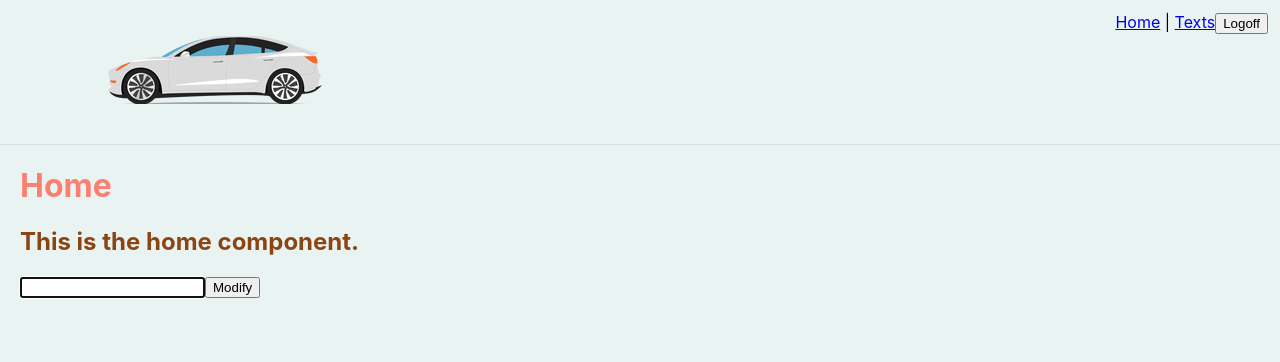
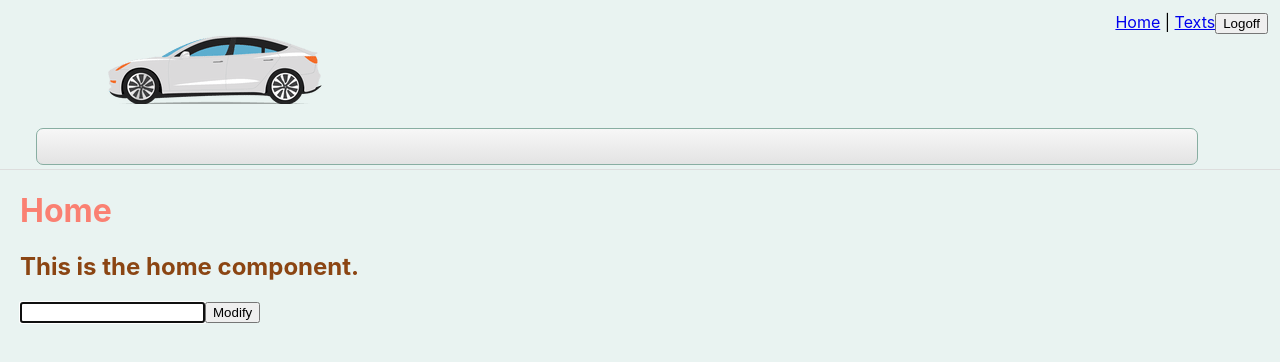
Before and after one commit to rodrigocfd/vue-test, a React (Create React App) app: page /#/login in a window 1280 px wide. Both pictures are taken after typing "Sample", "Sample123" into the empty fields and a click on the input "Proceed". Shown: the top 362 px of the page. Built offline with nearby package versions, Linux system fonts and the light colour scheme.

Commit message:
Menu position marks.

```diff
--- a/src/app/App.jsx
+++ b/src/app/App.jsx
@@ -4,7 +4,7 @@ import {HashRouter} from 'react-router-dom';
 import styled from 'styled-components';
 
 import reduxStore from './reduxStore';
-import Header from './Header';
+import Header from './header/Header';
 import Router from './Router';
 
 function App() {
--- a/src/app/Header.jsx
+++ b/src/app/header/Header.jsx
@@ -2,8 +2,9 @@ import React from 'react';
 import {Link} from 'react-router-dom';
 import styled from 'styled-components';
 
-import {useReduxSelector} from './reduxStore';
-import LogoffButton from '../login/LogoffButton';
+import {useReduxSelector} from '../reduxStore';
+import LogoffButton from '../../login/LogoffButton';
+import Menu from './Menu';
 
 function Header() {
 	const authToken = useReduxSelector(store => store.login.authToken);
@@ -24,6 +25,7 @@ function Header() {
 					<LogoffButton />
 				</div>
 			</div>
+			<Menu />
 		</Div0>
 	);
 }
@@ -41,7 +43,8 @@ const Div0 = styled.div`
 
 			> .logo {
 				display: inline-block;
-				margin: 36px 48px;
+				margin-left: 48px;
+				margin-top: 36px;
 				width: 333px;
 				height: 68px;
 				background: url('/images/logo-header.png') no-repeat center center;
--- /dev/null
+++ b/src/app/header/Menu.jsx
@@ -0,0 +1,21 @@
+import React from 'react';
+import styled from 'styled-components';
+
+function Menu() {
+	return (
+		<Div0></Div0>
+	);
+}
+
+const Div0 = styled.div`
+	display: inline-block;
+	margin-left: 36px;
+	margin-top: 20px;
+	width: 1160px;
+	height: 35px;
+	border: 1px solid #88AEA2;
+	border-radius: 7px;
+	background-image: linear-gradient(#f7f7f7, #e3e3e3);
+`;
+
+export default Menu;
```
